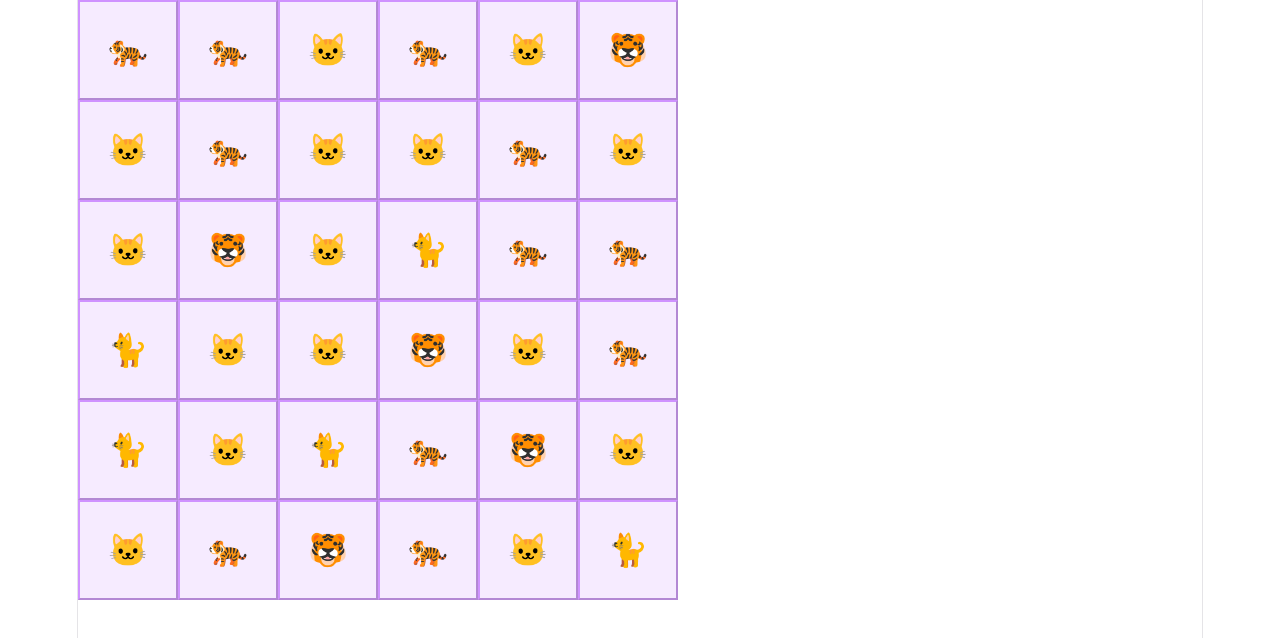
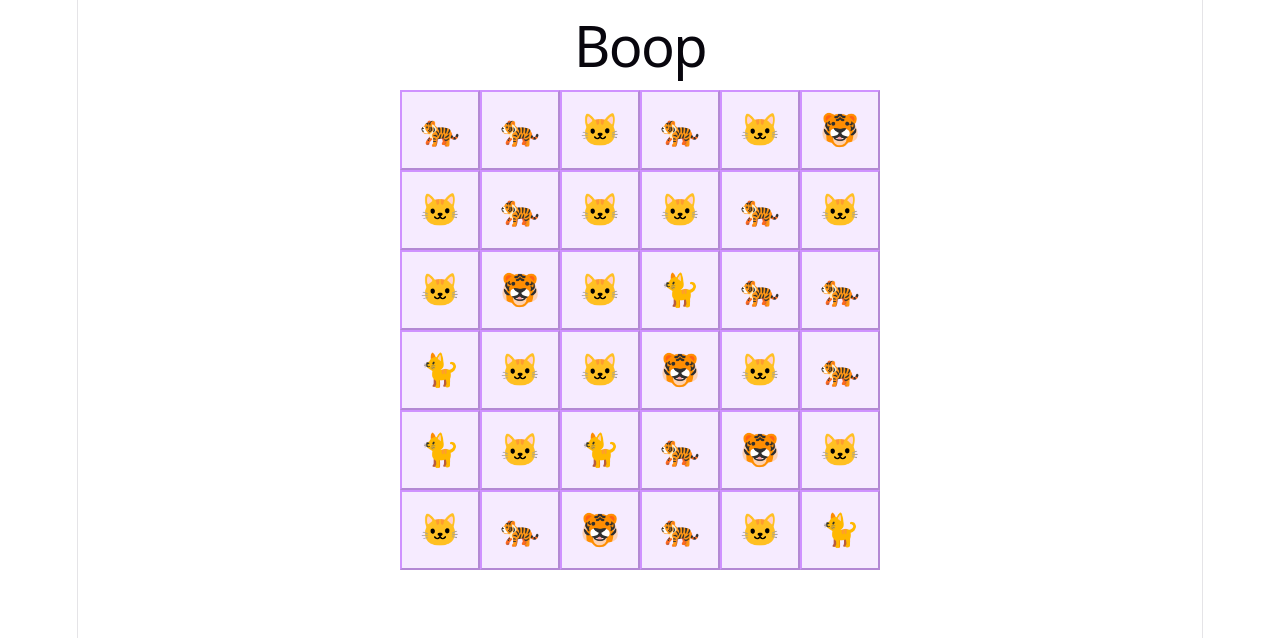
Before and after one commit to RyanAndrewMoore/boop-react, a React (Vite) app: page / in a window 1280 px wide. Shown: the top 638 px of the page. Built offline with nearby package versions, Linux system fonts and the light colour scheme.

Commit message:
Center align board and title

```diff
--- a/src/App.css
+++ b/src/App.css
@@ -195,8 +195,8 @@
 .square,
 button {
   display: flex;
-  height: 100px;
-  width: 100px;
+  height: 80px;
+  width: 80px;
   place-content: center;
   place-items: center;
 }
@@ -210,9 +210,13 @@ button {
     background-color: var(--accent-border);
   }
 }
+.game {
+  place-items: center;
+  place-content: center;
+}
 
 .game-board {
   display: grid;
-  grid-template-columns: repeat(6, 100px);
-  grid-auto-rows: 100px;
+  grid-template-columns: repeat(6, 80px);
+  grid-auto-rows: 80px;
 }
--- a/src/App.tsx
+++ b/src/App.tsx
@@ -13,7 +13,7 @@ function Square({ piece }: { piece?: Piece }) {
 }
 
 function Board() {
-  const pieces: Piece[] = [kitten,cat,cub,tiger]
+  const pieces: Piece[] = [kitten, cat, cub, tiger]
   const rows = [];
   for (let i = 0; i < 6; i++) {
     const row = [];
@@ -31,7 +31,10 @@ function Board() {
 function App() {
   return (
     <>
-      <Board />
+      <h1>Boop</h1>
+      <div className="game">
+        <Board />
+      </div>
     </>
   );
 }
```
